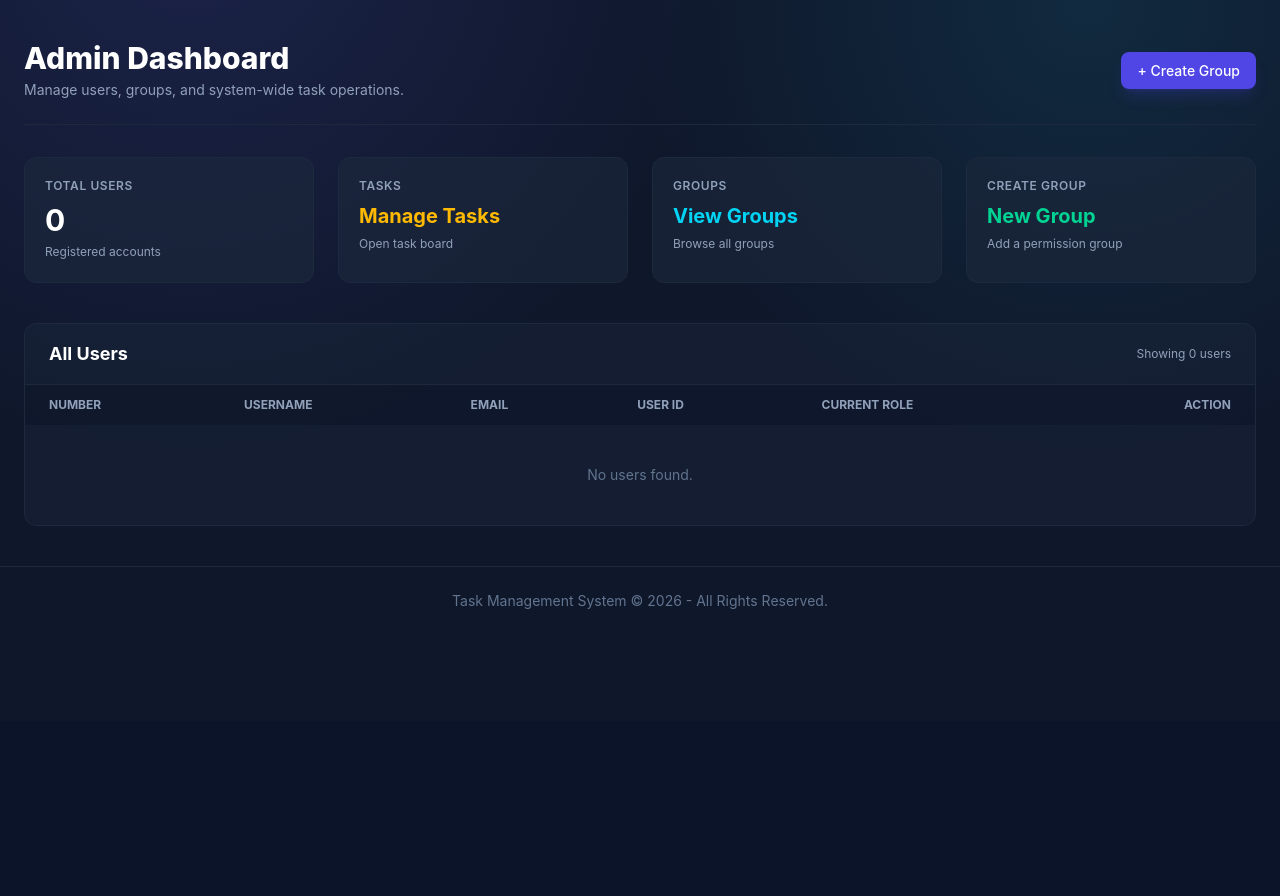
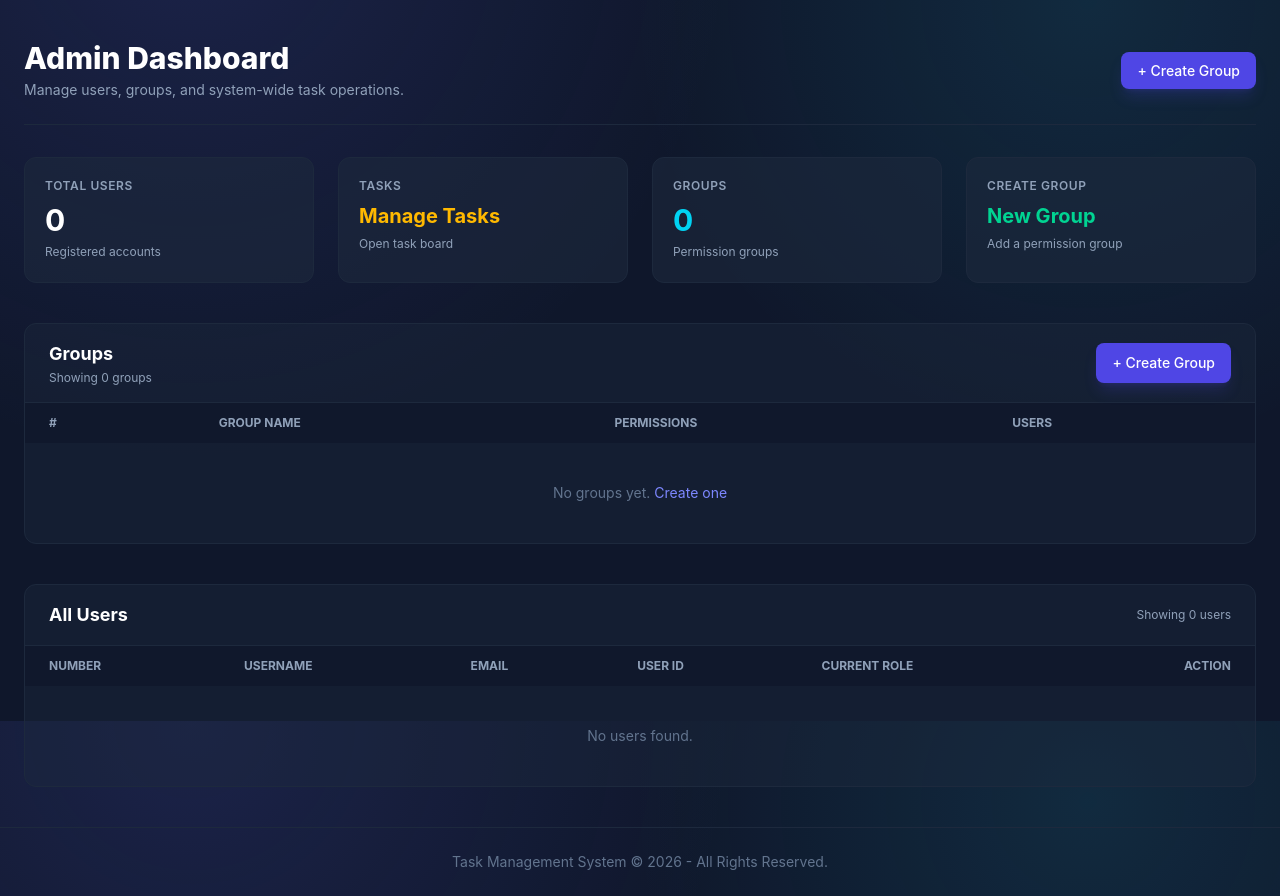
Before and after one commit to emonhassan83/django-practice, a Django app: page /users/admin-dashboard in a window 1280 px wide. Shown: the part 79-975 px from the top of the page. Before the commit the page ends 688 px from the top, so only its background shows below. Run offline with Django 5.2, Linux system fonts and the light colour scheme; style sheets or scripts are compiled from the project's sources.

Commit message:
feat: implement group management functionality with create group form, update admin dashboard to display groups, and enhance templates for better navigation

```diff
--- a/static/src/input.css
+++ b/static/src/input.css
@@ -56,6 +56,7 @@
 .form-checkboxes #id_assign_to,
 .form-checkboxes #id_priority,
 .form-checkboxes #id_status,
+.form-checkboxes #id_permissions,
 .form-checkboxes > ul {
   @apply grid sm:grid-cols-2 gap-2 mt-1;
 }
--- a/users/templates/admin/dashboard.html
+++ b/users/templates/admin/dashboard.html
@@ -21,10 +21,10 @@
                 </a>
 
                 <div class="hidden md:flex items-center space-x-2">
-                    <a href="{% url 'admin-dashboard' %}" class="px-3 py-2 text-sm font-medium rounded-lg bg-indigo-600 text-white transition">Dashboard</a>
+                    <a href="{% url 'admin-dashboard' %}" class="px-3 py-2 text-sm font-medium rounded-lg {% if request.resolver_match.url_name == 'admin-dashboard' %}bg-indigo-600 text-white{% else %}text-slate-300 hover:text-white hover:bg-slate-800{% endif %} transition">Dashboard</a>
                     <a href="{% url 'manager_dashboard' %}" class="px-3 py-2 text-sm font-medium rounded-lg text-slate-300 hover:text-white hover:bg-slate-800 transition">Tasks</a>
-                    <a href="#" class="px-3 py-2 text-sm font-medium rounded-lg text-slate-300 hover:text-white hover:bg-slate-800 transition">Groups</a>
-                    <a href="#" class="px-3 py-2 text-sm font-medium rounded-lg text-slate-300 hover:text-white hover:bg-slate-800 transition">Create Group</a>
+                    <a href="{% url 'admin-dashboard' %}#groups-section" class="px-3 py-2 text-sm font-medium rounded-lg text-slate-300 hover:text-white hover:bg-slate-800 transition">Groups</a>
+                    <a href="{% url 'create-group' %}" class="px-3 py-2 text-sm font-medium rounded-lg {% if request.resolver_match.url_name == 'create-group' %}bg-indigo-600 text-white{% else %}text-slate-300 hover:text-white hover:bg-slate-800{% endif %} transition">Create Group</a>
                 </div>
 
                 <div class="flex items-center gap-3">
@@ -58,10 +58,10 @@
             </div>
 
             <div id="mobile-menu" class="md:hidden hidden mt-4 space-y-1 border-t border-slate-800 pt-4">
-                <a href="{% url 'admin-dashboard' %}" class="block px-3 py-2 rounded-lg text-sm font-medium bg-indigo-600 text-white">Dashboard</a>
+                <a href="{% url 'admin-dashboard' %}" class="block px-3 py-2 rounded-lg text-sm font-medium {% if request.resolver_match.url_name == 'admin-dashboard' %}bg-indigo-600 text-white{% else %}text-slate-300 hover:bg-slate-800 hover:text-white{% endif %}">Dashboard</a>
                 <a href="{% url 'manager_dashboard' %}" class="block px-3 py-2 rounded-lg text-sm font-medium text-slate-300 hover:bg-slate-800 hover:text-white">Tasks</a>
-                <a href="#" class="block px-3 py-2 rounded-lg text-sm font-medium text-slate-300 hover:bg-slate-800 hover:text-white">Groups</a>
-                <a href="#" class="block px-3 py-2 rounded-lg text-sm font-medium text-slate-300 hover:bg-slate-800 hover:text-white">Create Group</a>
+                <a href="{% url 'admin-dashboard' %}#groups-section" class="block px-3 py-2 rounded-lg text-sm font-medium text-slate-300 hover:bg-slate-800 hover:text-white">Groups</a>
+                <a href="{% url 'create-group' %}" class="block px-3 py-2 rounded-lg text-sm font-medium {% if request.resolver_match.url_name == 'create-group' %}bg-indigo-600 text-white{% else %}text-slate-300 hover:bg-slate-800 hover:text-white{% endif %}">Create Group</a>
             </div>
         </nav>
     </header>
@@ -74,7 +74,7 @@
                 <p class="text-slate-400 mt-1 text-sm">Manage users, groups, and system-wide task operations.</p>
             </div>
             <div class="mt-4 md:mt-0">
-                <a href="#" class="btn-primary">+ Create Group</a>
+                <a href="{% url 'create-group' %}" class="btn-primary">+ Create Group</a>
             </div>
         </div>
 
@@ -97,16 +97,59 @@
                 <h2 class="text-xl font-bold text-amber-400 mt-2">Manage Tasks</h2>
                 <span class="text-xs text-slate-400 mt-1 inline-block">Open task board</span>
             </a>
-            <a href="#" class="card block hover:border-indigo-500/40">
+            <a href="#groups-section" class="card block hover:border-indigo-500/40">
                 <p class="card-label">Groups</p>
-                <h2 class="text-xl font-bold text-cyan-400 mt-2">View Groups</h2>
-                <span class="text-xs text-slate-400 mt-1 inline-block">Browse all groups</span>
+                <h2 class="text-3xl font-bold text-cyan-400 mt-2">{{ groups|length }}</h2>
+                <span class="text-xs text-slate-400 mt-1 inline-block">Permission groups</span>
             </a>
-            <a href="#" class="card block hover:border-indigo-500/40">
+            <a href="{% url 'create-group' %}" class="card block hover:border-indigo-500/40">
                 <p class="card-label">Create Group</p>
                 <h2 class="text-xl font-bold text-emerald-400 mt-2">New Group</h2>
                 <span class="text-xs text-slate-400 mt-1 inline-block">Add a permission group</span>
             </a>
+        </div>
+
+        <div id="groups-section" class="bg-slate-800/40 border border-slate-800 rounded-xl overflow-hidden mb-10">
+            <div class="px-6 py-4 border-b border-slate-800 flex flex-col sm:flex-row sm:items-center sm:justify-between gap-3">
+                <div>
+                    <h3 class="text-lg font-bold text-white">Groups</h3>
+                    <p class="text-xs text-slate-400 mt-0.5">Showing {{ groups|length }} group{{ groups|length|pluralize }}</p>
+                </div>
+                <a href="{% url 'create-group' %}" class="btn-primary inline-flex items-center justify-center">+ Create Group</a>
+            </div>
+            <div class="overflow-x-auto">
+                <table class="w-full text-left text-sm text-slate-300">
+                    <thead class="bg-slate-900/80 uppercase text-xs text-slate-400">
+                        <tr>
+                            <th class="px-6 py-3">#</th>
+                            <th class="px-6 py-3">Group Name</th>
+                            <th class="px-6 py-3">Permissions</th>
+                            <th class="px-6 py-3">Users</th>
+                        </tr>
+                    </thead>
+                    <tbody class="divide-y divide-slate-800">
+                        {% for group in groups %}
+                        <tr class="hover:bg-slate-800/30 transition">
+                            <td class="px-6 py-4 text-slate-400">{{ forloop.counter }}</td>
+                            <td class="px-6 py-4 font-medium text-white">{{ group.name }}</td>
+                            <td class="px-6 py-4">
+                                <span class="badge bg-indigo-500/10 text-indigo-400 border border-indigo-500/20">
+                                    {{ group.permissions.count }} permission{{ group.permissions.count|pluralize }}
+                                </span>
+                            </td>
+                            <td class="px-6 py-4 text-slate-400">{{ group.user_set.count }}</td>
+                        </tr>
+                        {% empty %}
+                        <tr>
+                            <td colspan="4" class="px-6 py-10 text-center text-slate-500">
+                                No groups yet.
+                                <a href="{% url 'create-group' %}" class="text-indigo-400 hover:text-indigo-300">Create one</a>
+                            </td>
+                        </tr>
+                        {% endfor %}
+                    </tbody>
+                </table>
+            </div>
         </div>
 
         {% include "admin/user_list.html" %}
--- a/users/urls.py
+++ b/users/urls.py
@@ -1,5 +1,5 @@
 from django.urls import path
-from users.views import sign_up, sign_in, sign_out, activate_user, admin_dashboard, assign_role
+from users.views import sign_up, sign_in, sign_out, activate_user, admin_dashboard, assign_role, create_group
 
 urlpatterns = [
     path("sign-up", sign_up, name='sign-up'),
@@ -8,4 +8,5 @@
     path("activate/<int:user_id>/<str:token>/", activate_user),
     path("admin-dashboard", admin_dashboard, name='admin-dashboard'),
     path("assign-role/<int:user_id>/", assign_role, name='assign-role'),
+    path("create-group", create_group, name='create-group'),
 ]
--- a/users/views.py
+++ b/users/views.py
@@ -1,8 +1,8 @@
 from django.shortcuts import render, redirect, HttpResponse, get_object_or_404
 from django.contrib.auth import login, logout
-from django.contrib.auth.models import User
+from django.contrib.auth.models import User, Group
 from django.contrib import messages
-from users.form import CustomSignUpForm, SignInForm, AssignRoleForm
+from users.form import CustomSignUpForm, SignInForm, AssignRoleForm, CreateGroupForm
 from django.contrib.auth.tokens import default_token_generator
 
 
@@ -57,7 +57,12 @@
 
 def admin_dashboard(request):
     users = User.objects.prefetch_related("groups").order_by("id")
-    return render(request, "admin/dashboard.html", {"users": users})
+    groups = Group.objects.prefetch_related("permissions", "user_set").order_by("name")
+    return render(
+        request,
+        "admin/dashboard.html",
+        {"users": users, "groups": groups},
+    )
 
 def assign_role(request, user_id):
     target_user = get_object_or_404(User, id=user_id)
@@ -78,3 +83,15 @@
         "admin/assign_role.html",
         {"form": form, "target_user": target_user},
     )
+
+
+def create_group(request):
+    if request.method == "POST":
+        form = CreateGroupForm(request.POST)
+        if form.is_valid():
+            group = form.save()
+            messages.success(request, f'Group "{group.name}" created successfully')
+            return redirect("admin-dashboard")
+    else:
+        form = CreateGroupForm()
+    return render(request, "admin/create_group.html", {"form": form})
```
Also changed, not shown: users/form.py (+22 -0 lines), users/templates/admin/create_group.html (added, +53 -0 lines).
